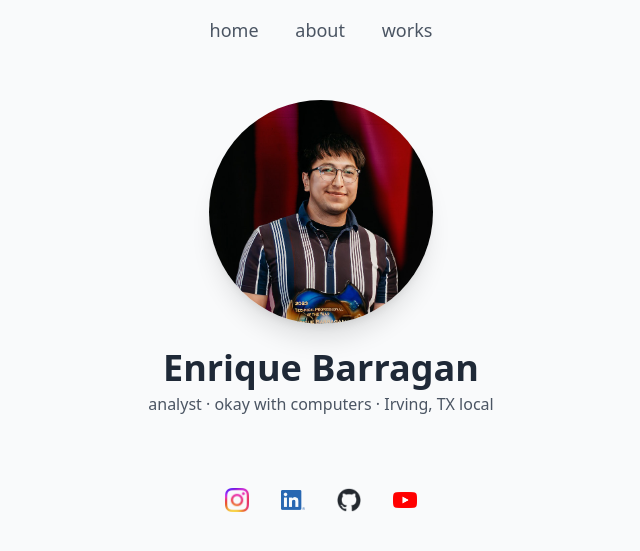
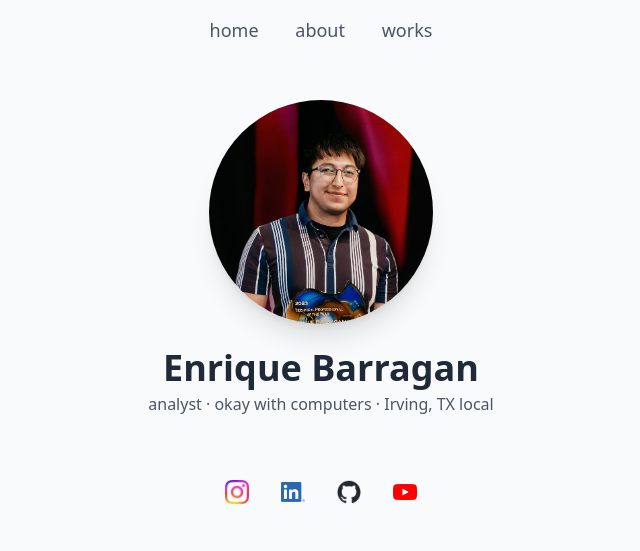
Before and after one commit to enriquebarragan/enriquebarragan.github.io, a Jekyll site: the page built from index.md, in a window 1280 px wide. Shown: the top 551 px of the page, without its empty margins (319-959 px from the left). Built offline with Jekyll 4.4.1, drawn with Linux system fonts in a browser that asks for light colours; nearby versions of some CDN libraries.

Commit message:
Update home.html

```diff
--- a/_layouts/home.html
+++ b/_layouts/home.html
@@ -10,7 +10,7 @@
 <body class="flex flex-col antialiased bg-gray-50 text-gray-800 pt-2">
   {% include nav.html %}
 
-  <main class="mx-auto max-w-3xl mt-12 mb-12 px-4">
+  <main class="mx-auto max-w-3xl mt-12 mb-10 px-4">
     <div class="flex justify-center mb-2">
       <img
         src="/assets/images/me.jpg"
```
